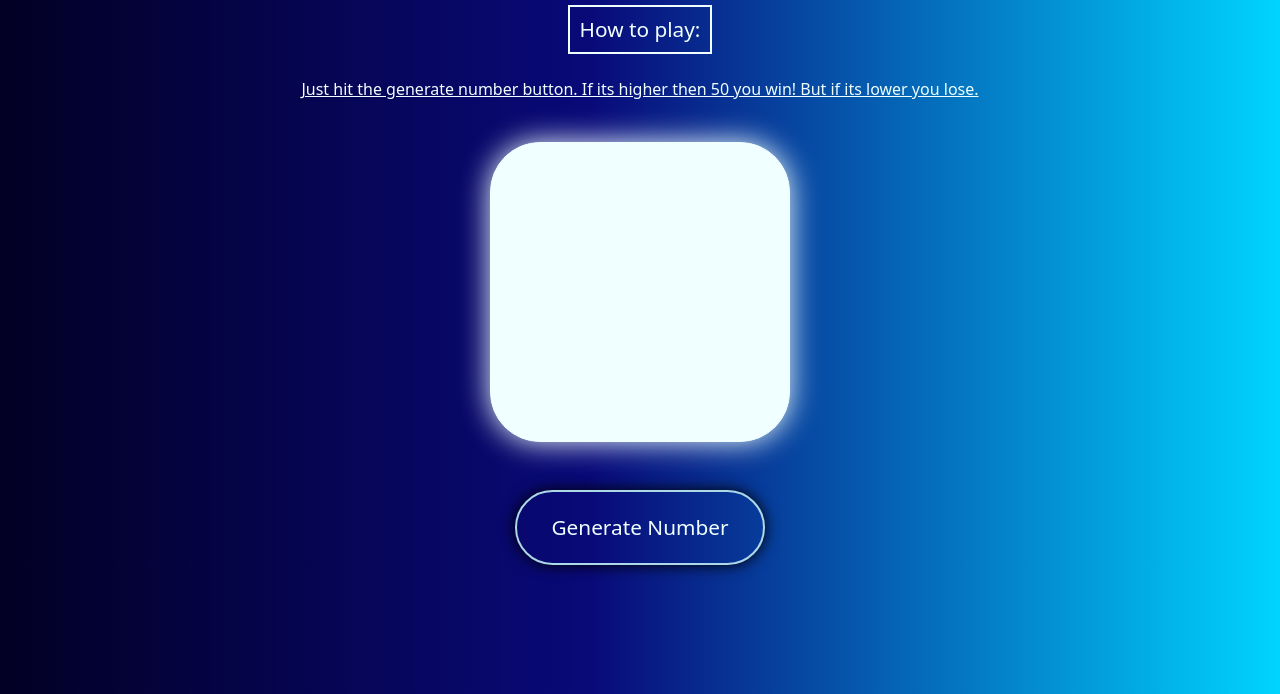
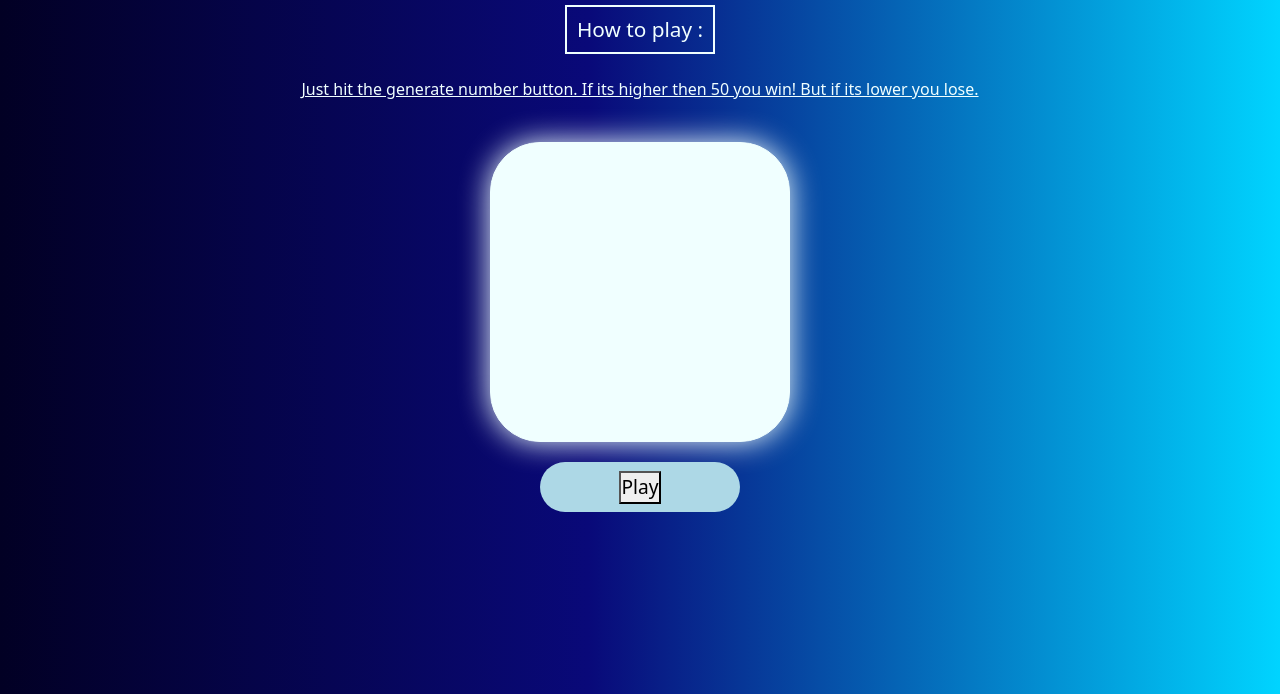
Before and after one commit to Nuggxt/Higher-or-Lower-game, a plain HTML site: page index.html in a window 1280 px wide. Shown: the part 106-800 px from the top of the page. Drawn offline with nearby package versions, Linux system fonts and the light colour scheme; a web font is replaced by a local one.

Commit message:
another small update
but i broke things this time

```diff
--- a/index.html
+++ b/index.html
@@ -19,24 +19,16 @@
   <body>
     <div class="container">
       <h1 class="title">Higher or Lower</h1>
-      <h2 class="title2">How to play:</h2>
+      <h2 class="title2">How to play :</h2>
       <p class="inst">
         Just hit the generate number button. If its higher then 50 you win! But
         if its lower you lose.
       </p>
       <div class="display"></div>
       <div class="button">
-        <button id="btn">Generate Number</button>
+        <button>Play</button>
       </div>
     </div>
-      <!-- <div class="dropdown">
-        <a class="btn btn-info dropdown-toggle" role="button" data-bs-toggle="dropdown" aria-expanded="false">Links</a>
-        <ul>
-          <li><a class="dropdown-item" href="#">login/Signup</a></li>
-          <li><a class="dropdown-item" href="#">Contact</a></li>
-          <li><a class="dropdown-item" href="#">About</a></li>
-        </ul>
-      </div> -->
     <script src="index.js"></script>
     <!-- JavaScript Bundle with Popper -->
     <script src="https://cdn.jsdelivr.net/npm/bootstrap@5.2.0/dist/js/bootstrap.bundle.min.js" integrity="sha384-A3rJD856KowSb7dwlZdYEkO39Gagi7vIsF0jrRAoQmDKKtQBHUuLZ9AsSv4jD4Xa" crossorigin="anonymous"></script>
--- a/index.js
+++ b/index.js
@@ -1,16 +1,13 @@
 // Gets random number
+
 let random = Math.floor(Math.random() * 100) + 1;
 if (random < 50) {
-  console.log("Your number is lower than 50. You lose...");
-  console.log(random);
+  console.log(random + " You lose...");
 } else if (random > 50) {
-  console.log("Your number is higher than 50. You win!");
-  console.log(random);
+  console.log(random + " You WIN!!!");
 }
 
-// Changes the color of the button text on click.
-// const btn = document.getElementById('btn');
-
-// btn.addEventListener('click', function onClick(event){
-//  event.target.style.color='gold';
-})
+// Testing some stuff here. Might Delete..
+let button = document.querySelector(".button");
+let div = document.querySelector('.display');
+let count = 0;
--- a/style.css
+++ b/style.css
@@ -54,25 +54,18 @@ body {
   background-color: azure;
 }
 .button {
-  padding: 15px;
   display: flex;
   justify-content: center;
   align-items: center;
-  margin-top: 45px;
-  height: 10vh;
+  margin-top: 20px;
+  background-color: lightblue;
+  width: 200px;
+  height: 50px;
+  border-radius: 50px;
+  border: none;
+  box-shadow: 0 0 0 black;
+  font-size: 1.2em;
 }
-button {
-  border: 2px solid lightblue;
-  background-color: transparent;
-  color: azure;
-  box-shadow: 0 0 15px black;
-  font-size: 1.3em;
-  width: 250px;
-  height: 75px;
-  border-radius: 50px;
-  cursor: pointer;
+.button:active {
+  transform: scale(.98);
 }
-button:active {
-  transform: scale(0.97);
-  box-shadow: 0 0 15px green;
-}
```
